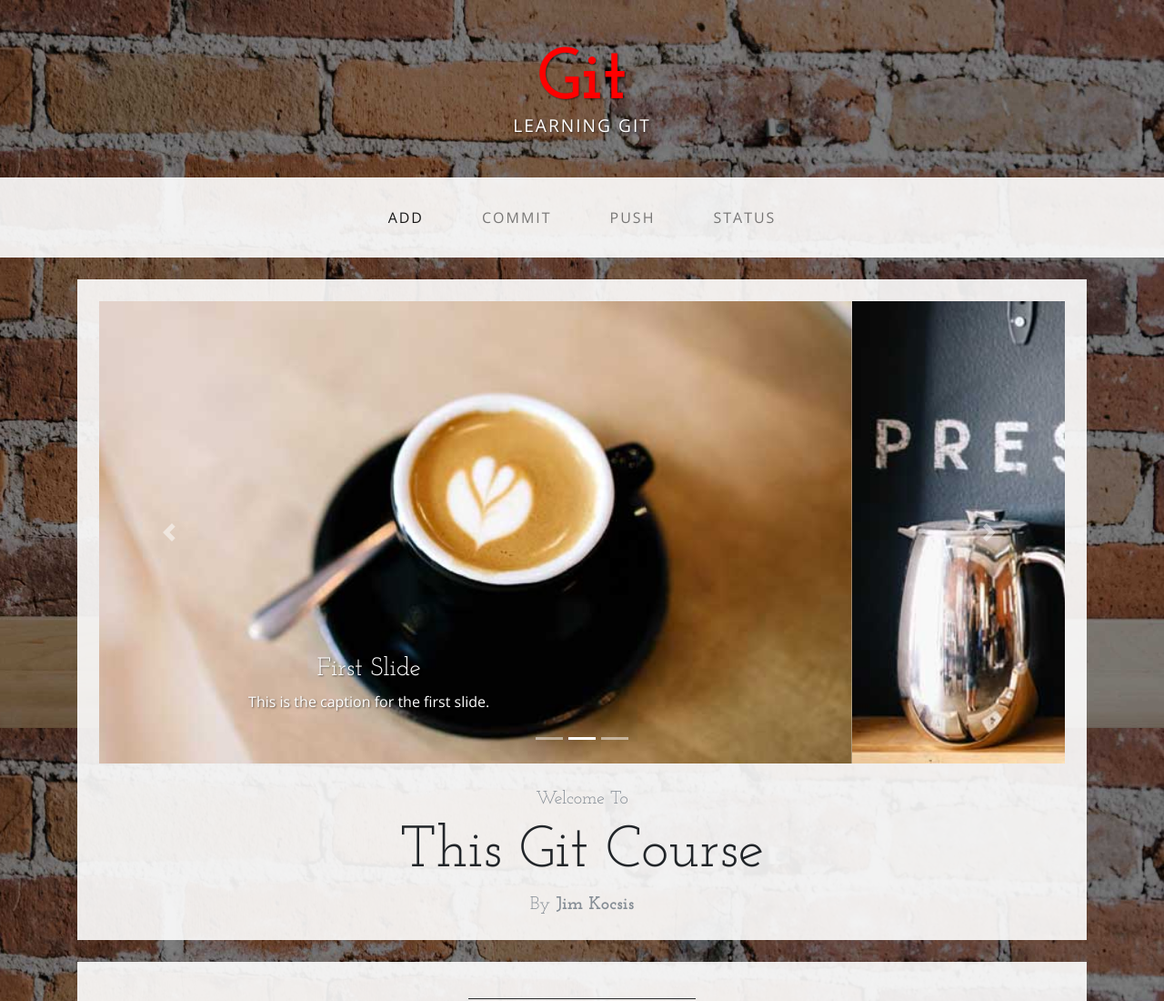
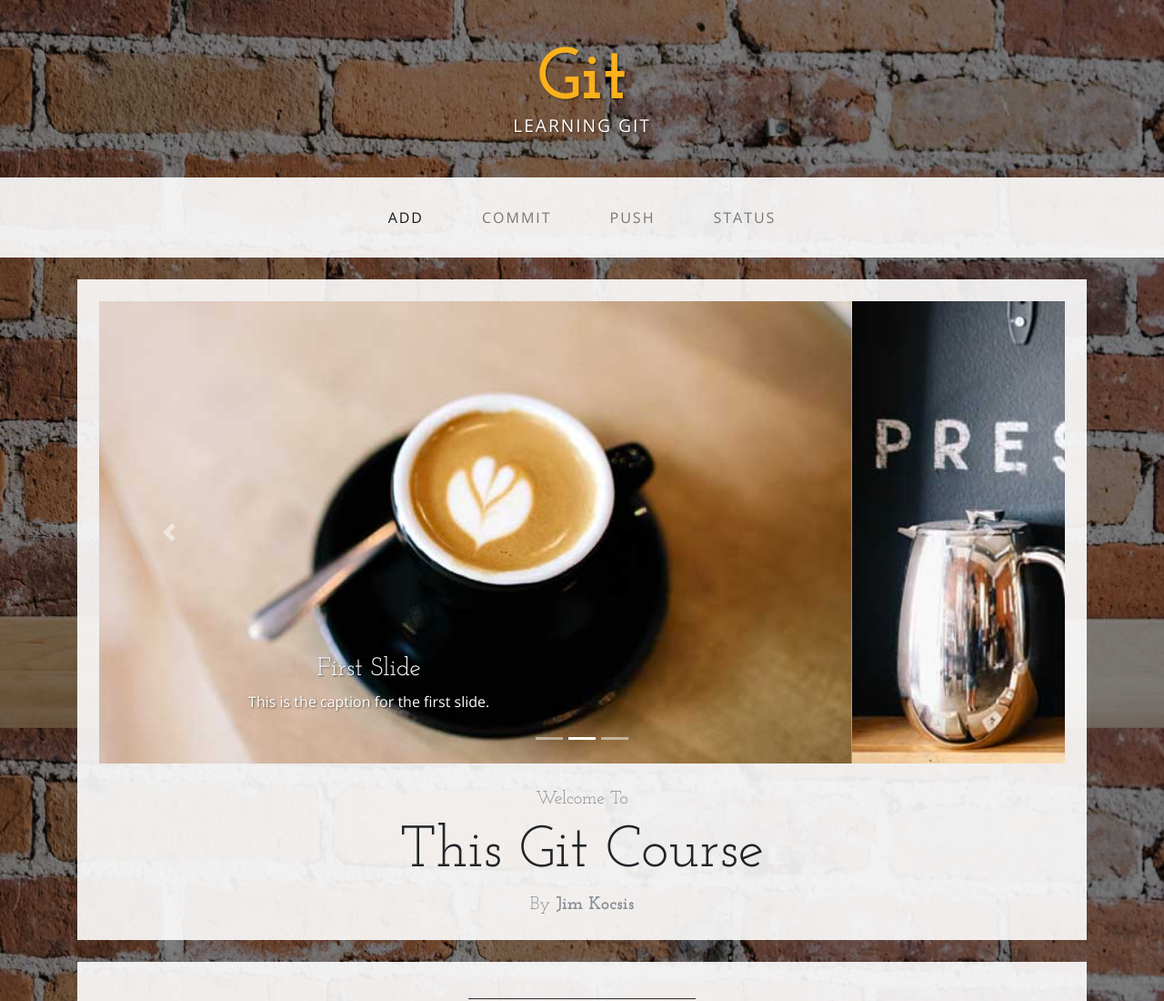
Before and after one commit to jimk1955/Introduction-to-Git, a plain HTML site: page index.html in a window 1280 px wide. Shown: the top 1100 px of the page at 91% size. Drawn offline with nearby package versions, Linux system fonts and the light colour scheme.

Commit message:
Changed color on brand to a mustard shade - Jim

```diff
--- a/css/business-casual.css
+++ b/css/business-casual.css
@@ -72,5 +72,5 @@ hr.divider {
 }
 
 .brand {
-	color: #FF0000 !important;
+	color: #fab11c !important;
 }
```
